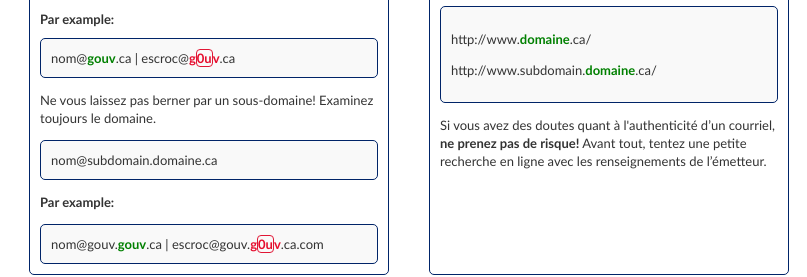
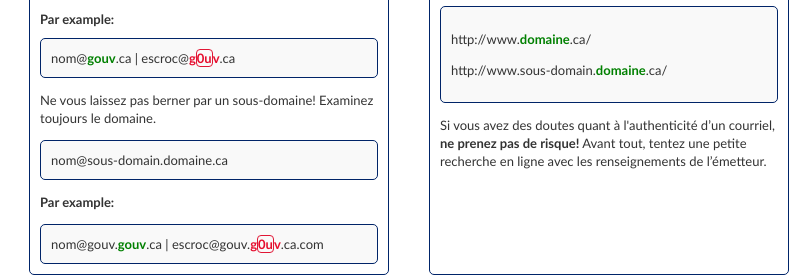
Before and after one commit to antonmc/bdc, a website: page public/index-fr.html in a window 1280 px wide. Shown: the part 672-949 px from the top of the page, 231-1038 px from the left. Drawn offline with Linux system fonts and the light colour scheme.

Commit message:
sus-domaine

```diff
--- a/public/index-fr.html
+++ b/public/index-fr.html
@@ -32,7 +32,7 @@
                         </div>
                     </div>
                     <div class="trait-body">
-                        <div class="trait-info ">C’est la façon la plus facile et souvent la plus efficace de reconnaître une tentative d’hameçonnage. Voyez si le <b>domaine</b> de l’adresse courriel de l’émetteur correspond à celui d’une organisation véritable.
+                        <div class="trait-info">C’est la façon la plus facile et souvent la plus efficace de reconnaître une tentative d’hameçonnage. Voyez si le <b>domaine</b> de l’adresse courriel de l’émetteur correspond à celui d’une organisation véritable.
                             <p>
                                 <div class="highlight">nom@domaine.ca</div>
                             </p>
@@ -40,7 +40,7 @@
                             <div class="highlight"> nom@<span class="ok">gouv</span>.ca | escroc@<strong>g<span class="circle">0u</span>v</strong>.ca</div>
                             <p>Ne vous laissez pas berner par un sous-domaine! Examinez toujours le domaine.</p>
                             <div class="highlight">
-                                nom@subdomain.domaine.ca
+                                nom@sous-domain.domaine.ca
                             </div>
                             <p>
                                 <div class="example">Par example:</div>
@@ -64,7 +64,7 @@
                             <p>Encore une fois, vérifiez si l’URL contient un nom de domaine légitime. </p>
                             <div class="highlight">
                                 <p>http://www.<span class="ok">domaine</span>.ca/</p>
-                                <p>http://www.subdomain.<span class="ok">domaine</span>.ca/</p>
+                                <p>http://www.sous-domain.<span class="ok">domaine</span>.ca/</p>
                             </div>
                             <p>Si vous avez des doutes quant à l'authenticité d’un courriel, <span class="example">ne prenez pas de risque!</span> Avant tout, tentez une petite recherche en ligne avec les renseignements de l’émetteur.</p>
                         </div>
@@ -72,7 +72,7 @@
                 </div>
             </div>
             <span><strong>Indices clés </strong> pour reconnaître les courriels d’hameçonnage:</span>
-            <div class="advice-wrapper ">
+            <div class="advice-wrapper">
 
                 <div class="sides">
                     <div class="sideA" style="padding-right:20px;">
@@ -113,8 +113,8 @@
                     </div>
                 </div>
             </div>
-            <div class="info ">Votre participation à cet exercice d’apprentissage nous permettra d’améliorer nos mesures de sensibilisation à la sécurité TI. Nous vous encourageons à<span class="example"> ne pas partager</span> de renseignements concernant cette simulation avec vos collègues afin de leur permettre de se fier à leur propre discernement au cas où ils recevraient un courriel de simulation d’hameçonnage.</div>
-            <div class="video ">Visionnez cette vidéo pour de plus amples renseignements : </div>
+            <div class="info">Votre participation à cet exercice d’apprentissage nous permettra d’améliorer nos mesures de sensibilisation à la sécurité TI. Nous vous encourageons à<span class="example"> ne pas partager</span> de renseignements concernant cette simulation avec vos collègues afin de leur permettre de se fier à leur propre discernement au cas où ils recevraient un courriel de simulation d’hameçonnage.</div>
+            <div class="video">Visionnez cette vidéo pour de plus amples renseignements : </div>
             <p>
                 <object id="MediaPlayer" width="320" height="240" type="video/x-ms-asf">
                     <param name="FileName" value="http://bdcnet.bdc.ca/FR/services/technologie_de_linformation/Documents/BDC_Hameconnage_FR.wmv">
@@ -127,7 +127,7 @@
             </p>
 
 
-            <div class="warning ">Soyez aux aguets! Que vous receviez un courriel d’hameçonnage simulé ou bien réel, gardez ces conseils à l’esprit pour préserver et protéger en tout temps les actifs informationnels de BDC. Merci de votre collaboration.
+            <div class="warning">Soyez aux aguets! Que vous receviez un courriel d’hameçonnage simulé ou bien réel, gardez ces conseils à l’esprit pour préserver et protéger en tout temps les actifs informationnels de BDC. Merci de votre collaboration.
             </div>
         </div>
     </div>
```
